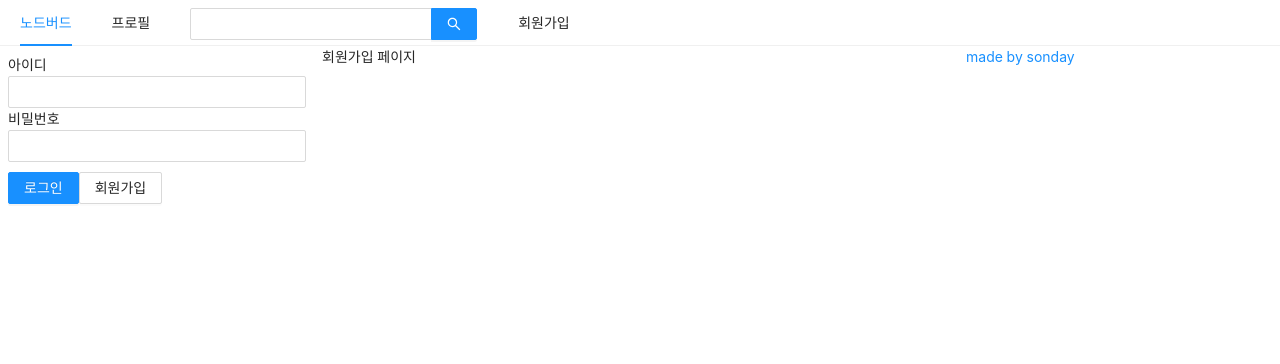
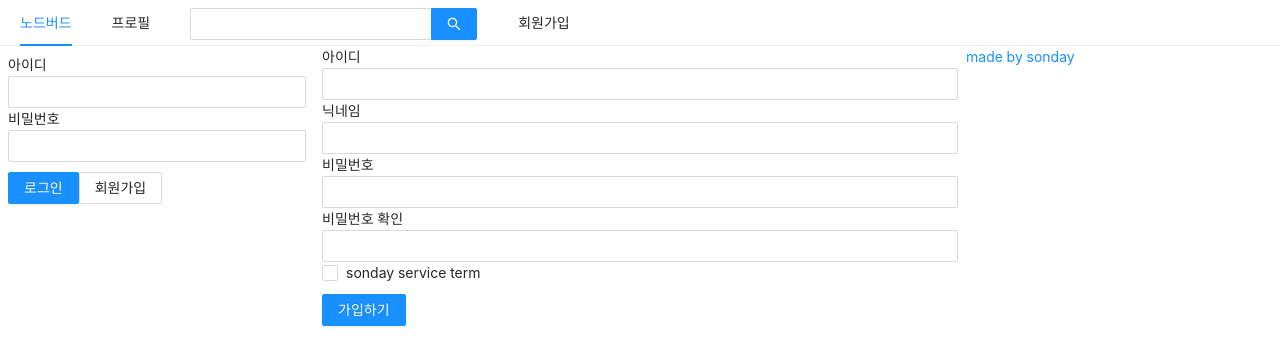
Before and after one commit to happy-sonday/react-node-sns, a Next.js app: page /signup in a window 1280 px wide. Shown: the top 364 px of the page. Built offline with nearby package versions, Linux system fonts and the light colour scheme.

Commit message:
회원가입 양식

```diff
--- a/components/FollowList.js
+++ b/components/FollowList.js
@@ -26,9 +26,9 @@
   />
 );
 
-FollowerList.propType = {
+FollowerList.propTypes = {
   header: PropTypes.string.isRequired,
-  data: PropTypes.array.isRequired,
+  data: PropTypes.arrayOf.isRequired,
 };
 
 export default FollowerList;
--- a/components/LoginForm.js
+++ b/components/LoginForm.js
@@ -1,22 +1,25 @@
-import React, { useCallback, useState } from "react";
+import React, { useCallback } from "react";
 import { Button, Form, Input } from "antd";
 import Link from "next/link";
 import styled from "styled-components";
-
+import PropTypes from "prop-types";
+import useInput from "../hooks/useInput";
 const ButtonWrapper = styled.div`
   margin-top: 10px;
 `;
 
 const LoginForm = ({ setLoginFl }) => {
-  const [id, setId] = useState("");
-  const [password, setPassword] = useState("");
+  //   const [id, setId] = useState("");
+  //   const [password, setPassword] = useState("");
+  const [id, onChangeId] = useInput("");
+  const [password, onChangePassword] = useInput("");
 
-  const onChangeId = useCallback((e) => {
-    setId(e.target.value);
-  }, []);
-  const onChangePassword = useCallback((e) => {
-    setPassword(e.target.value);
-  }, []);
+  //   const onChangeId = useCallback((e) => {
+  //     setId(e.target.value);
+  //   }, []);
+  //   const onChangePassword = useCallback((e) => {
+  //     setPassword(e.target.value);
+  //   }, []);
 
   const onSubmitForm = useCallback(() => {
     //NOTE:ANTED 에서는 이미 preventDefault가 적용되어있다.
@@ -57,4 +60,8 @@
   );
 };
 
+LoginForm.propTypes = {
+  setLoginFl: PropTypes.func.isRequired,
+};
+
 export default LoginForm;
--- /dev/null
+++ b/hooks/useInput.js
@@ -0,0 +1,10 @@
+import { useState, useCallback } from "react";
+
+export default (initValue = null) => {
+  const [value, setValue] = useState(initValue);
+  const handler = useCallback((e) => {
+    setValue(e.target.value);
+  }, []);
+
+  return [value, handler];
+};
--- a/pages/signup.js
+++ b/pages/signup.js
@@ -1,15 +1,119 @@
-import React from "react";
+import React, { useCallback, useState } from "react";
 import AppLayout from "../components/AppLayout";
 import Head from "next/head";
+import Form from "antd/lib/form/Form";
+import { Button, Input } from "antd";
+import useInput from "../hooks/useInput";
+import styled from "styled-components";
+import Checkbox from "antd/lib/checkbox/Checkbox";
+
+const ErrorMessage = styled.div`
+  color: red;
+`;
 
 const Signup = () => {
+  //const [nickname, setNickname] = useState("");
+  // const [id, setId] = useMemo("");
+  // const [password, setPassword] = useState("");
+  const [nickname, onChangeNickname] = useInput("");
+  const [id, onChangeId] = useInput("");
+  const [password, onChangePassword] = useInput("");
+  const [passwordCheck, setPasswordCheck] = useState("");
+  const [passwordError, setPasswordError] = useState(false);
+
+  const [term, setTerm] = useState("");
+  const [termError, setTermError] = useState(false);
+  const onChangeTerm = useCallback((e) => {
+    setTerm(e.target.checked);
+    setTermError(e.target.checked === false);
+  }, []);
+  const onChangePasswordCheck = useCallback(
+    (e) => {
+      setPasswordCheck(e.target.value);
+      setPasswordError(e.target.value !== password);
+    },
+    [password]
+  );
+  // const onChangeId = useCallback((e) => {
+  //   setId(e.target.value);
+  // }, []);
+  // const onChangeNickname = useCallback((e) => {
+  //   setNickname(e.target.value);
+  // }, []);
+  // const onChangePassword = useCallback((e) => {
+  //   setPassword(e.target.value);
+  // }, []);
+
+  const onSubmit = useCallback(() => {
+    if (password !== passwordCheck) {
+      return setPasswordError(true);
+    }
+
+    if (!term) {
+      return setTermError(true);
+    }
+    console.log(id, nickname, password);
+  }, [password, passwordCheck, term]);
   return (
     <>
       <Head>
         <title>회원가입 | node-sns</title>
       </Head>
       <AppLayout>
-        <div>회원가입 페이지</div>
+        <Form onFinish={onSubmit}>
+          <div>
+            <label htmlFor="user-id">아이디</label>
+            <br />
+            <Input name="user-id" value={id} required onChange={onChangeId} />
+          </div>
+          <div>
+            <label htmlFor="user-nick">닉네임</label>
+            <br />
+            <Input
+              name="user-nick"
+              value={nickname}
+              required
+              onChange={onChangeNickname}
+            />
+          </div>
+          <div>
+            <label htmlFor="user-password">비밀번호</label>
+            <br />
+            <Input
+              name="user-password"
+              type="password"
+              value={password}
+              required
+              onChange={onChangePassword}
+            />
+          </div>
+          <div>
+            <label htmlFor="user-password-check">비밀번호 확인</label>
+            <br />
+            <Input
+              name="user-password-check"
+              value={passwordCheck}
+              required
+              onChange={onChangePasswordCheck}
+            />
+            {passwordError && (
+              <ErrorMessage>비밀번호가 일치하지 않습니다.</ErrorMessage>
+            )}
+          </div>
+          <div>
+            <Checkbox name="user-term" checked={term} onChange={onChangeTerm}>
+              sonday service term
+            </Checkbox>
+            {termError && (
+              <ErrorMessage>약관에 동의하셔야 합니다.</ErrorMessage>
+            )}
+          </div>
+          <div style={{ marginTop: 10 }}>
+            <Button type="primary" htmlType="submit">
+              가입하기
+            </Button>
+          </div>
+        </Form>
       </AppLayout>
     </>
   );
```
